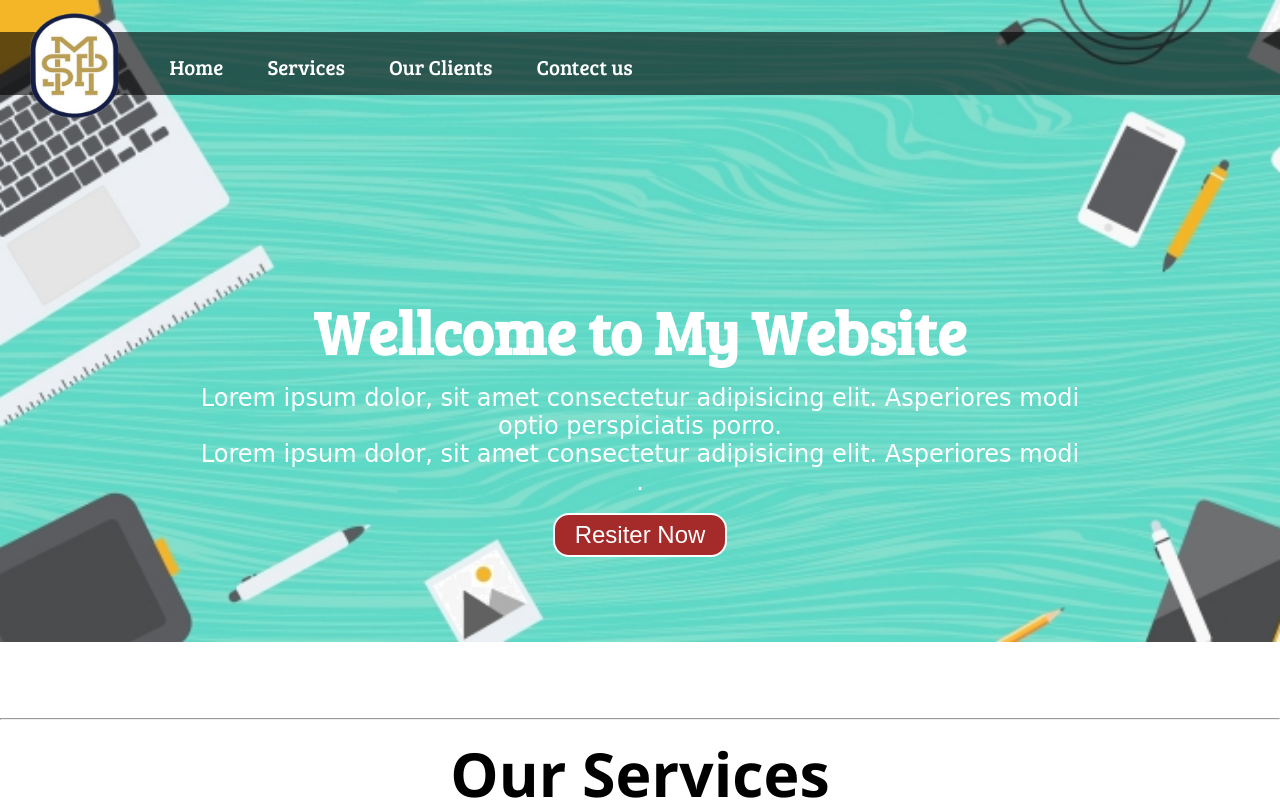
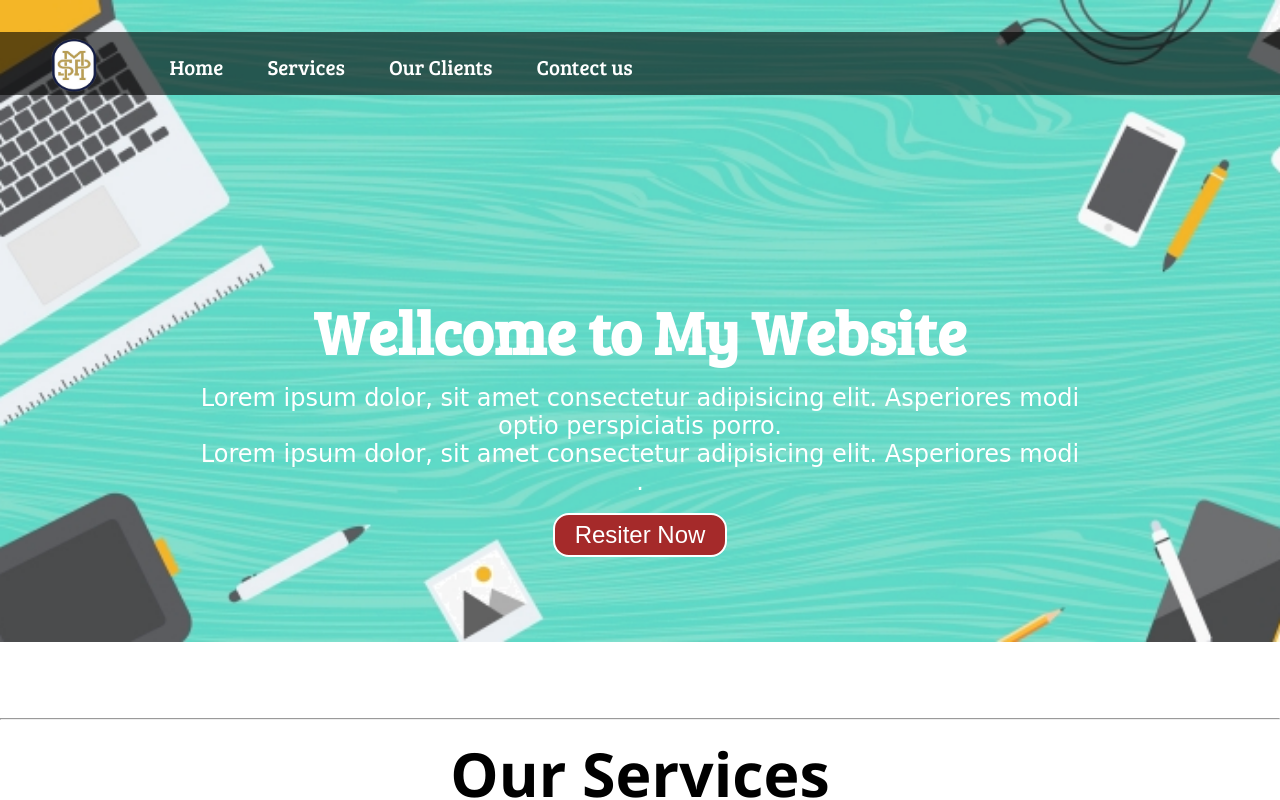
Before and after one commit to TheMohdSuhail/ServiceWebsite, a plain HTML site: page index.html in a window 1280 px wide. In both pictures the pointer is over the picture 73 px from the left and 65 px from the top of the page. Shown: the top 800 px of the page. Drawn offline with Linux system fonts and the light colour scheme; a web font is replaced by a local one.

Commit message:
Update style.css

```diff
--- a/CSS/style.css
+++ b/CSS/style.css
@@ -33,7 +33,7 @@ html{
 }
 #msp img:hover{
     /* transform: rotate(360deg); */
-    transform: scale(2);
+    transform: scale(1);
 }
 
 /* List Styling */
```
